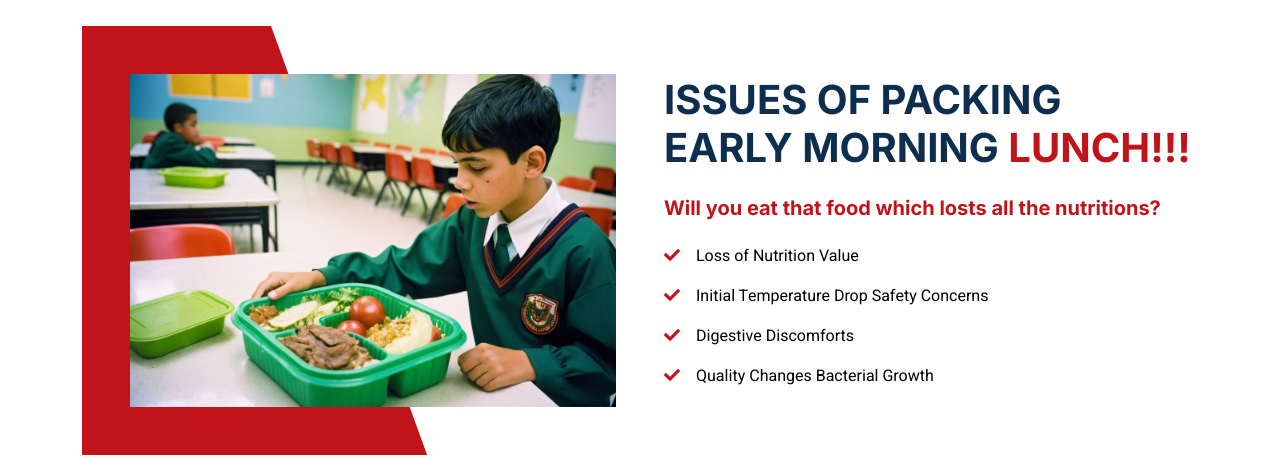
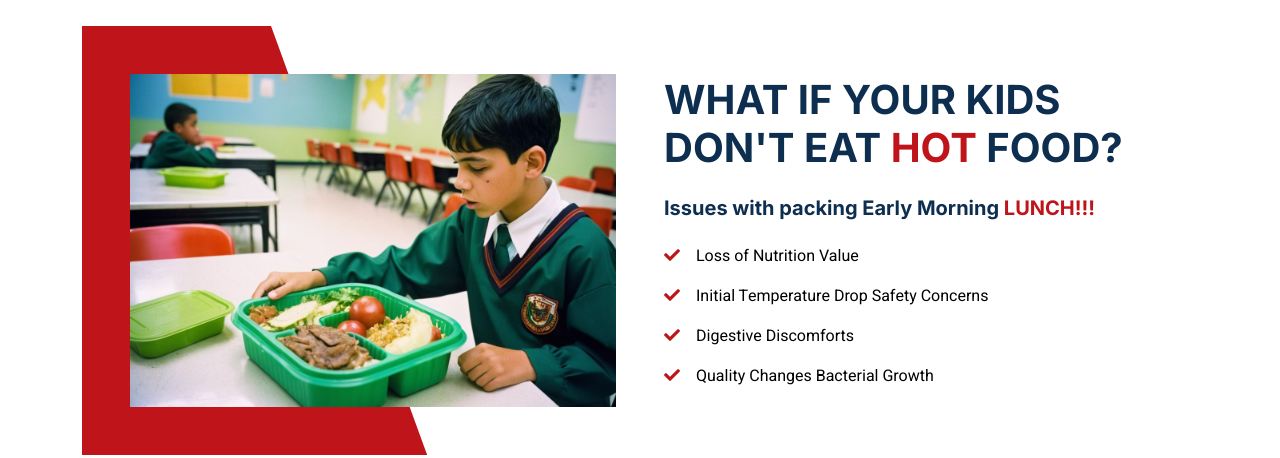
Before and after one commit to TafeelMohammad/LB, a plain HTML site: page index.html in a window 1280 px wide. Shown: the part 550-1008 px from the top of the page. Drawn offline with nearby package versions, Linux system fonts and the light colour scheme.

Commit message:
index.html

```diff
--- a/index.html
+++ b/index.html
@@ -152,8 +152,8 @@
                         </div>
                     </div>
                     <div class="col-lg-6 wow fadeIn" data-wow-delay="0.5s">
-                        <h1 class="mb-4">ISSUES OF PACKING EARLY MORNING <span class="lunch-bag-theme">LUNCH!!!</span></h1>
-                        <h5 class="mb-4 lunch-bag-theme">Will you eat that food which losts all the nutritions?</h5>
+                        <h1 class="mb-4">WHAT IF YOUR KIDS DON'T EAT <span class="lunch-bag-theme">HOT</span> FOOD?</h1>
+                        <h5 class="mb-4">Issues with packing Early Morning <span class="lunch-bag-theme">LUNCH!!!</span></h5>
                         <p><i class="fa fa-check text-primary me-3"></i>Loss of Nutrition Value</p>
                         <p><i class="fa fa-check text-primary me-3"></i>Initial Temperature Drop Safety Concerns</p>
                         <p><i class="fa fa-check text-primary me-3"></i>Digestive Discomforts</p>
```
